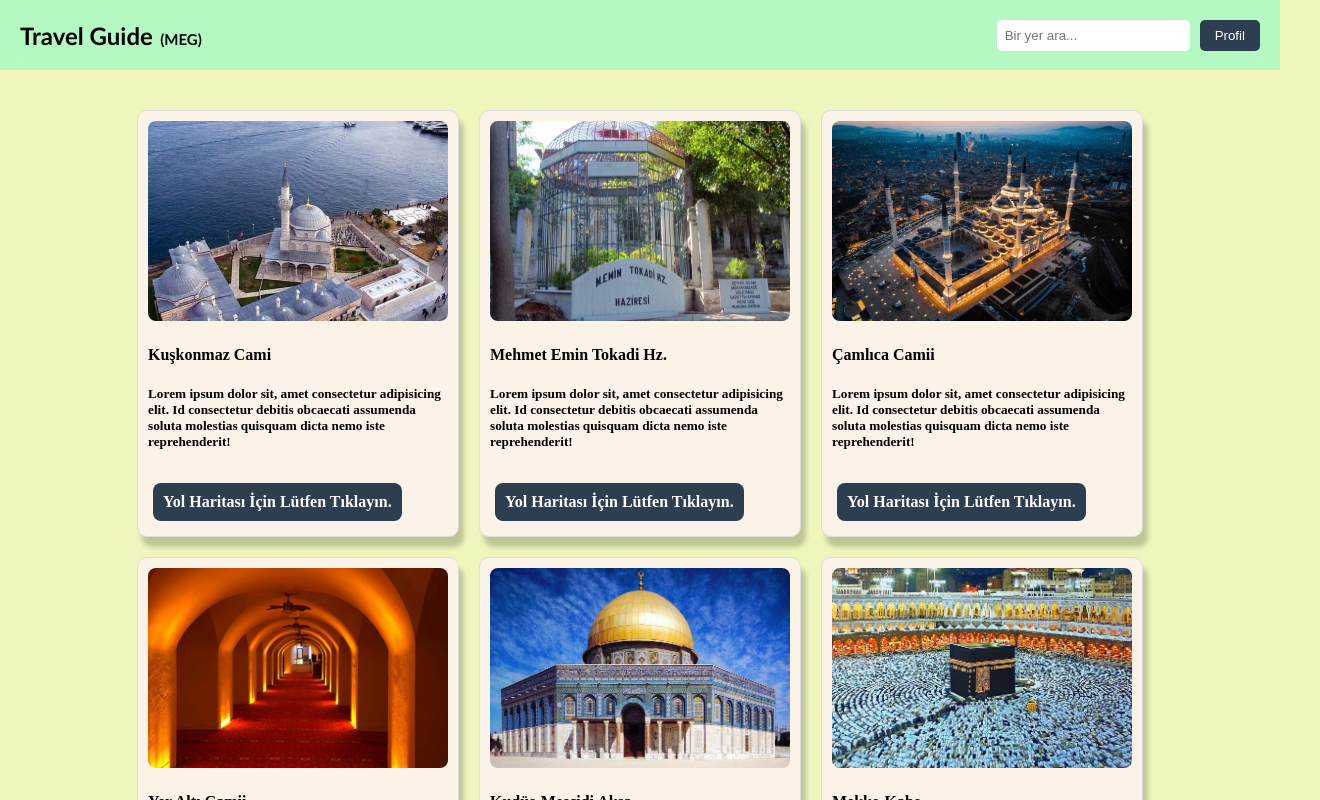
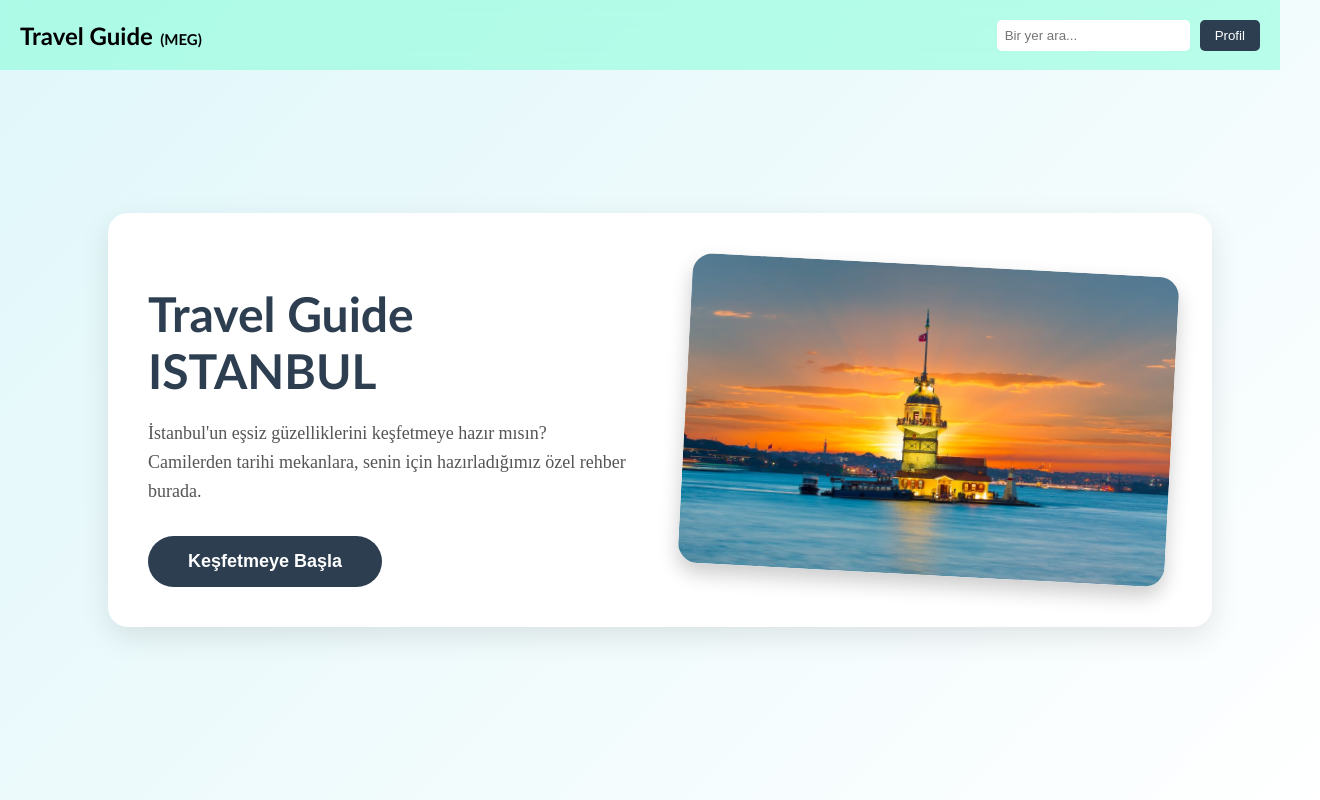
Before and after one commit to MEG-1453/My-Hobbies-Lab, a React (Vite) app in the folder react-learning-journey/travel-guide/: page / in a window 1280 px wide. Shown: the top 800 px of the page, 1320 px wide, since content can reach past the window. Built offline with nearby package versions, Linux system fonts and the light colour scheme.

Commit message:
Rota oluşturma özelliği eklendi ve kart tıklama hatası düzeltildi :D

```diff
--- a/react-learning-journey/travel-guide/src/App.jsx
+++ b/react-learning-journey/travel-guide/src/App.jsx
@@ -3,16 +3,58 @@ import Header from './components/Header'
 import { places } from './Data'
 import Place from './components/Place'
 import './App.css' // CSS dosyanı import etmeyi unutma
+import Welcome from './components/Welcome'
 
 function App() {
+
+  // Ekran kontrolü için yeni bir state (Değişken)
+  const [showWelcome, setShowWelcome] = useState(true);
   // Arama kelimesini tutacak state (değişken)
   const [query, setQuery] = useState("");
+  // SEÇİLEN YERLERİ TUTACAK STATE (DİZİ)
+  const [selectedPlaceIds, setSelectedPlaceIds] = useState([]);
 
   // FİLTRELEME MANTIĞI:
   // Eğer query boşsa hepsini göster, değilse başlığa göre filtrele
   const filteredPlaces = places.filter((place) =>
     place.title.toLowerCase().includes(query.toLowerCase())
   );
+
+  // KARTA TIKLAYINCA SEÇME/ÇIKARMA FONKSİYONU
+  const toggleSelectPlace = (id) => {
+    if (selectedPlaceIds.includes(id)) {
+      // Zaten seçiliyse listeden çıkar
+      setSelectedPlaceIds(selectedPlaceIds.filter(itemId => itemId !== id));
+    } else {
+      // Seçili değilse listeye ekle
+      setSelectedPlaceIds([...selectedPlaceIds, id]);
+    }
+  };
+
+  // ROTA OLUŞTURMA FONKSİYONU (GOOGLE MAPS)
+  const createRoute = () => {
+    // Sadece seçilen yerlerin "title" (başlık) bilgisini bulalım
+    const selectedTitles = places
+      .filter(place => selectedPlaceIds.includes(place.id))
+      .map(place => place.title);
+
+    if (selectedTitles.length === 0) return;
+
+    // Google Maps Link Formatı: https://www.google.com/maps/dir/Başlangıç/Yer1/Yer2...
+    // "My Location" diyerek kullanıcının konumunu başlangıç yapıyoruz.
+    const baseUrl = "https://www.google.com/maps/dir/My+Location/";
+
+    // Yer isimlerini aralarına "/" koyarak birleştiriyoruz
+    const destinationPath = selectedTitles.join("/");
+
+    // Yeni sekmede aç
+    window.open(baseUrl + destinationPath, "_blank");
+  };
+
+  // EĞER showWelcome TRUE İSE SADECE KARŞILAMA EKRANINI GÖSTER
+  if (showWelcome) {
+    return <Welcome onStart={() => setShowWelcome(false)} />
+  }
 
   return (
     <div>
@@ -21,12 +63,28 @@ function App() {
 
       {/* Container ile sarmaladık */}
       <div className="main-container">
-        {
-          filteredPlaces.map((place) => (
-            <Place key={place.id} place={place} />
-          ))
-        }
+        {filteredPlaces.map((place) => (
+          <Place
+            key={place.id}
+            place={place}
+            // 4. Props olarak seçili olup olmadığını ve tıklama fonksiyonunu yolluyoruz
+            isSelected={selectedPlaceIds.includes(place.id)}
+            onToggle={() => toggleSelectPlace(place.id)}
+          />
+        ))}
       </div>
+
+      {/* 5. ROTA OLUŞTUR BUTONU (Sadece en az 1 yer seçiliyse görünür) */}
+      {selectedPlaceIds.length > 0 && (
+        <div className="route-bar">
+          <div className="route-info">
+            {selectedPlaceIds.length} yer seçildi
+          </div>
+          <button onClick={createRoute} className="btn-route">
+            Rotayı Oluştur 📍
+          </button>
+        </div>
+      )}
     </div>
   )
 }
--- a/react-learning-journey/travel-guide/src/components/Place.jsx
+++ b/react-learning-journey/travel-guide/src/components/Place.jsx
@@ -1,15 +1,26 @@
 import React from 'react'
 import '../css/PlacesCards.css'
 
-function Place({ place }) {
+// Props kısmına isSelected (seçili mi?) ve onToggle (seçme fonksiyonu) eklendi
+function Place({ place, isSelected, onToggle }) {
     const { id, title, description, link, image } = place;
+
     return (
-        <div className='place-card'>
+        <div
+            // Seçiliyse 'selected-card' sınıfını da ekliyoruz
+            className={`place-card ${isSelected ? 'selected-card' : ''}`}
+            onClick={onToggle} // Karta tıklayınca seç/kaldır
+        >
+            {/* EĞER SEÇİLİYSE SAĞ ÜSTTE TİK İŞARETİ GÖSTER */}
+            {isSelected && <div className="check-mark">✅</div>}
+
             <div>
-                <img src={image} width={275} height={200} />
+                <img src={image} width={275} height={200} alt={title} />
                 <h4>{title}</h4>
                 <h5>{description}</h5>
-                <a href={link} target='_blank' rel="noopener noreferrer">Yol Haritası İçin Lütfen Tıklayın.</a>
+                {/* Senin orijinal linkin burada duruyor, istersen kaldırabilirsin */}
+                <a href={link} target='_blank' rel="noopener noreferrer"
+                    onClick={(e) => { e.stopPropagation(); }}>Detaylı Bilgi İçin Lütfen Tıklayın.</a>
             </div>
         </div>
     )
--- /dev/null
+++ b/react-learning-journey/travel-guide/src/components/Welcome.jsx
@@ -0,0 +1,28 @@
+import React from 'react'
+import '../css/Welcome.css'
+// Örnek olarak elindeki resimlerden birini import ettim.
+// İstersen buraya 'welcome.jpg' diye yeni bir resim ekleyip onu çağırabilirsin.
+import WelcomeImage from '../images/kız-kulesi.jpg'
+import Header from '../components/Header'
+
+function Welcome({ onStart }) {
+    return (
+        <div>
+            <div><Header /></div>
+            <div className='welcome-container'>
+                <div className='welcome-content'>
+                    <div className='welcome-text'>
+                        <h1>Travel Guide ISTANBUL</h1>
+                        <p>İstanbul'un eşsiz güzelliklerini keşfetmeye hazır mısın? Camilerden tarihi mekanlara, senin için hazırladığımız özel rehber burada.</p>
+                        <button className='btn-start' onClick={onStart}>Keşfetmeye Başla</button>
+                    </div>
+                    <div className='welcome-image'>
+                        <img src={WelcomeImage} alt="İstanbul Karşılama" />
+                    </div>
+                </div>
+            </div>
+        </div>
+    )
+}
+
+export default Welcome
--- a/react-learning-journey/travel-guide/src/css/PlacesCards.css
+++ b/react-learning-journey/travel-guide/src/css/PlacesCards.css
@@ -13,6 +13,9 @@
 
 /* Place.js içindeki en dış div (place-card) */
 .place-card {
+    /* --- EKLENDİ: Tik işaretini konumlandırmak için gerekli --- */
+    position: relative;
+
     width: 300px;
     /* Sabit genişlik verebilirsin veya %30 diyebilirsin */
     border: 1px solid #ddd;
@@ -30,7 +33,9 @@
 
     /* Üzerine gelince fare imleci el işareti olsun (tıklanabilir hissi verir) */
     /* Daha önce eklediğimiz 'cursor: pointer;' satırını SİL veya şu satırı ekle: */
-    cursor: default;
+    /* GÜNCELLEME: Artık kart seçilebilir olduğu için pointer yapıyoruz */
+    cursor: pointer;
+    border: 3px solid transparent; /* Seçildiğinde çerçeve payı */
 }
 
 /* --- YENİ EKLENENLER (Hover/Üzerine Gelme Durumu) --- */
@@ -88,3 +93,90 @@
     /* Arkasına gölge ekleyip havada duruyor hissi versin */
     cursor: pointer;
 }
+
+/* ============================================================
+   AŞAĞIDAKİLER YENİ ROTA ÖZELLİĞİ İÇİN EKLENDİ
+   ============================================================ */
+
+/* Seçilen Kartın Görünümü */
+.selected-card {
+    border-color: #1abc9c !important; /* Zorla yeşil yap */
+    background-color: #e8fdf5; /* Arka planı hafif yeşert */
+    transform: scale(0.98);
+}
+
+/* Sağ üstteki Yeşil Tik İşareti */
+.check-mark {
+    position: absolute;
+    top: -10px;
+    right: -10px;
+    background-color: #1abc9c;
+    color: white;
+    border-radius: 50%;
+    width: 35px;
+    height: 35px;
+    display: flex;
+    justify-content: center;
+    align-items: center;
+    font-size: 20px;
+    border: 2px solid white;
+    box-shadow: 0 2px 5px rgba(0,0,0,0.2);
+    z-index: 10;
+    animation: popIn 0.3s cubic-bezier(0.175, 0.885, 0.32, 1.275);
+}
+
+@keyframes popIn {
+    0% { transform: scale(0); }
+    100% { transform: scale(1); }
+}
+
+/* Alttaki Yüzen Rota Oluştur Çubuğu */
+.route-bar {
+    position: fixed;
+    bottom: 30px;
+    left: 50%;
+    transform: translateX(-50%);
+    background-color: #2c3e50;
+    padding: 15px 30px;
+    border-radius: 50px;
+    display: flex;
+    align-items: center;
+    gap: 20px;
+    box-shadow: 0 10px 30px rgba(0,0,0,0.4);
+    z-index: 1000;
+    animation: slideUp 0.4s ease;
+    width: 90%;
+    max-width: 450px;
+    justify-content: space-between;
+    border: 1px solid rgba(255,255,255,0.1);
+}
+
+.route-info {
+    color: white;
+    font-weight: bold;
+    font-size: 16px;
+}
+
+.btn-route {
+    background-color: #1abc9c;
+    color: white;
+    border: none;
+    padding: 12px 25px;
+    border-radius: 25px;
+    font-weight: bold;
+    font-size: 15px;
+    cursor: pointer;
+    transition: all 0.2s ease;
+    box-shadow: 0 4px 6px rgba(0,0,0,0.1);
+}
+
+.btn-route:hover {
+    background-color: #16a085;
+    transform: translateY(-2px);
+    box-shadow: 0 6px 12px rgba(0,0,0,0.2);
+}
+
+@keyframes slideUp {
+    from { bottom: -100px; opacity: 0; }
+    to { bottom: 30px; opacity: 1; }
+}
--- /dev/null
+++ b/react-learning-journey/travel-guide/src/css/Welcome.css
@@ -0,0 +1,96 @@
+.welcome-container {
+    width: 100%;
+    height: 100vh; /* Tüm ekranı kapla */
+    background: linear-gradient(135deg, #e0f7fa 0%, #ffffff 100%); /* Hafif turkuaz geçişli arka plan */
+    display: flex;
+    justify-content: center;
+    align-items: center;
+    padding: 20px;
+}
+
+.welcome-content {
+    display: flex;
+    align-items: center;
+    justify-content: space-between;
+    width: 80%;
+    max-width: 1200px;
+    background-color: white;
+    padding: 40px;
+    border-radius: 20px;
+    box-shadow: 0 10px 30px rgba(0,0,0,0.1); /* Havalı gölge */
+    gap: 50px;
+}
+
+.welcome-text {
+    flex: 1;
+}
+
+.welcome-text h1 {
+    font-size: 48px;
+    color: #2c3e50;
+    margin-bottom: 20px;
+    font-family: 'Trebuchet MS', sans-serif;
+}
+
+.welcome-text p {
+    font-size: 18px;
+    color: #555;
+    line-height: 1.6;
+    margin-bottom: 30px;
+}
+
+.btn-start {
+    padding: 15px 40px;
+    font-size: 18px;
+    background-color: #2c3e50;
+    color: white;
+    border: none;
+    border-radius: 50px;
+    cursor: pointer;
+    transition: all 0.3s ease;
+    font-weight: bold;
+}
+
+.btn-start:hover {
+    background-color: #1abc9c; /* Turkuaz renk */
+    transform: scale(1.05); /* Hafif büyüme efekti */
+    box-shadow: 0 5px 15px rgba(26, 188, 156, 0.4);
+}
+
+.welcome-image {
+    flex: 1;
+    display: flex;
+    justify-content: center;
+}
+
+.welcome-image img {
+    width: 100%;
+    max-width: 500px;
+    border-radius: 20px;
+    box-shadow: 0 10px 20px rgba(0,0,0,0.2);
+    transform: rotate(3deg); /* Hafif yamuk duruş, modern görünüm için */
+    transition: transform 0.3s ease;
+}
+
+.welcome-image img:hover {
+    transform: rotate(0deg) scale(1.02);
+}
+
+/* MOBİL UYUMLULUK (Responsive) */
+@media (max-width: 768px) {
+    .welcome-content {
+        flex-direction: column-reverse; /* Mobilde resmi üste, yazıyı alta al */
+        text-align: center;
+        padding: 20px;
+        width: 95%;
+    }
+
+    .welcome-text h1 {
+        font-size: 32px;
+    }
+
+    .welcome-image img {
+        margin-bottom: 20px;
+        transform: rotate(0deg);
+    }
+}
--- a/react-learning-journey/travel-guide/src/index.css
+++ b/react-learning-journey/travel-guide/src/index.css
@@ -1,5 +1,5 @@
 body {
   margin: 0px;
   padding: 0px;
-  background-color: rgb(239, 245, 188);
+  background-color: #e0f7fa;
 }
```
Also changed, not shown: react-learning-journey/travel-guide/src/images/kız-kulesi.jpg (added).
